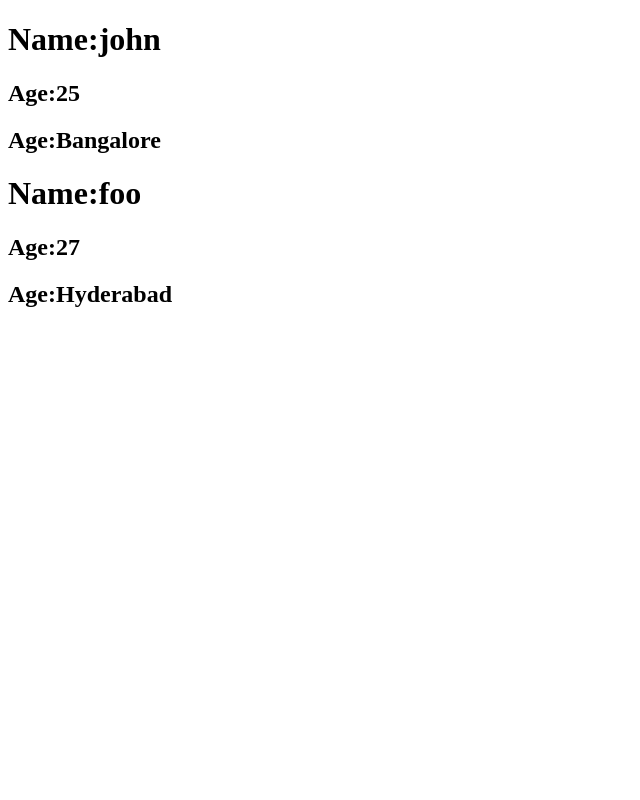
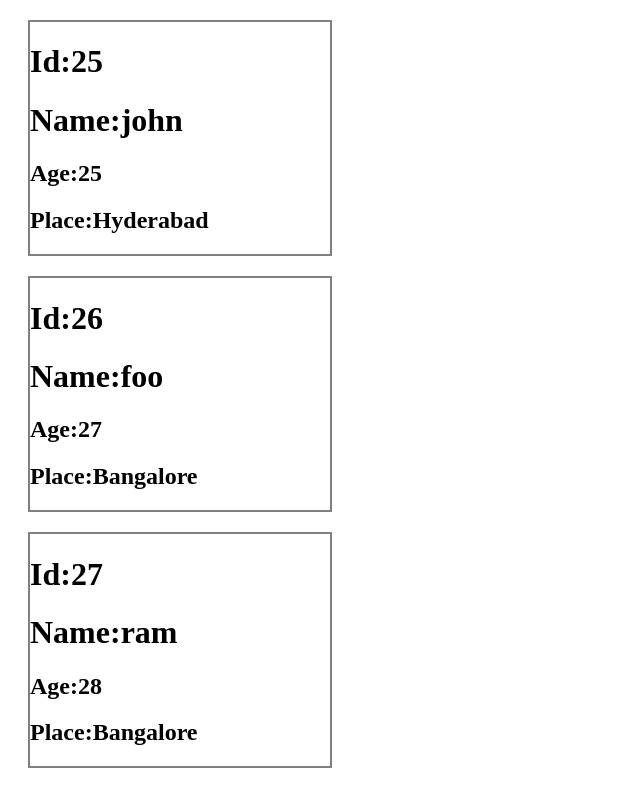
Before and after one commit to CSWorldTelugu/React-Classes, a React (Create React App) app: page / in a window 1280 px wide. Shown: the whole page, without its empty margins (0-640 px from the left). Built offline with nearby package versions, Linux system fonts and the light colour scheme.

Commit message:
using map with jsx

```diff
--- a/src/App.js
+++ b/src/App.js
@@ -1,12 +1,41 @@
 import User from './User'
 function App() {
 
+  let users = [
+    {
+      id: 25,
+      name: 'john',
+      age: 25,
+      place: 'Hyderabad'
+    },
+    {
+      id: 26,
+      name: 'foo',
+      age: 27,
+      place: 'Bangalore'
+    },
+    {
+      id: 27,
+      name: 'ram',
+      age: 28,
+      place: 'Bangalore'
+    }
+  ]
 
   return (
     <>
-      <User name='john' age='25' place='Bangalore' />
-      <User name='foo' age='27' place="Hyderabad" />
+      {
+        users.map(
+          (u) => {
+            return <User key={u.id} id={u.id} name={u.name} age={u.age} place={u.place} />
+          }
+        )
+
+      }
+
     </>
+
+
 
 
 
--- a/src/User.js
+++ b/src/User.js
@@ -1,34 +1,18 @@
-/* Using functional Component
-function User(props) {
+function User(p) {
     return (
 
-        <div>
-            <h1>Name:{props.name}</h1>
-            <h2>Age:{props.age}</h2>
-            <h2>Age:{props.place}</h2>
+        <div style={{ border: '2px solid gray', width: 300, margin: 20 }}>
+            <h1>Id:{p.id}</h1>
+            <h1>Name:{p.name}</h1>
+            <h2>Age:{p.age}</h2>
+            <h2>Place:{p.place}</h2>
         </div>
     )
 }
 
 
-*/
 
-import React from "react";
 
-/*Using Class Component */
-
-class User extends React.Component {
-    render() {
-        return (
-
-            <div>
-                <h1>Name:{this.props.name}</h1>
-                <h2>Age:{this.props.age}</h2>
-                <h2>Age:{this.props.place}</h2>
-            </div>
-        )
-    }
-}
 
 
 export default User
```
